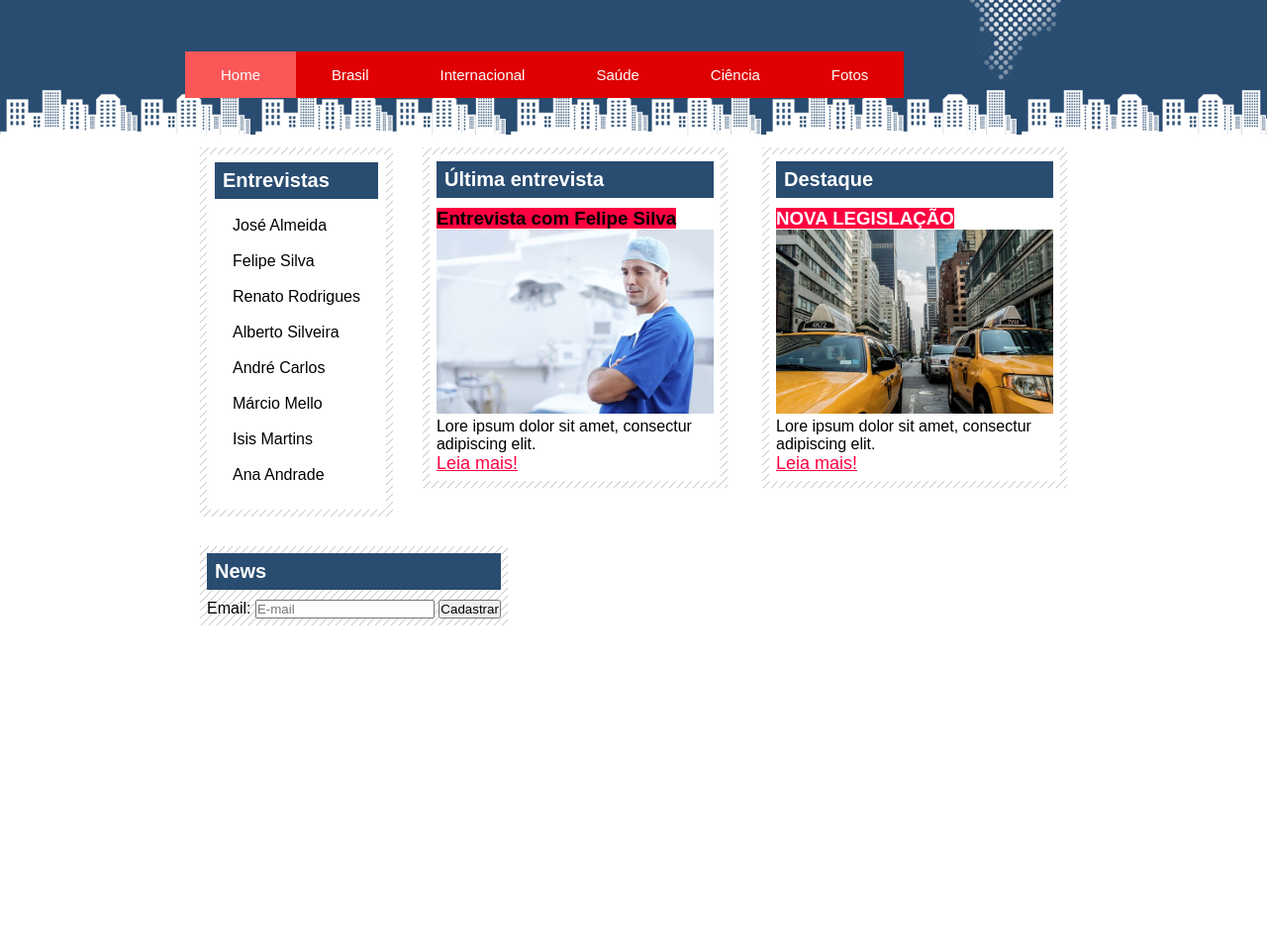
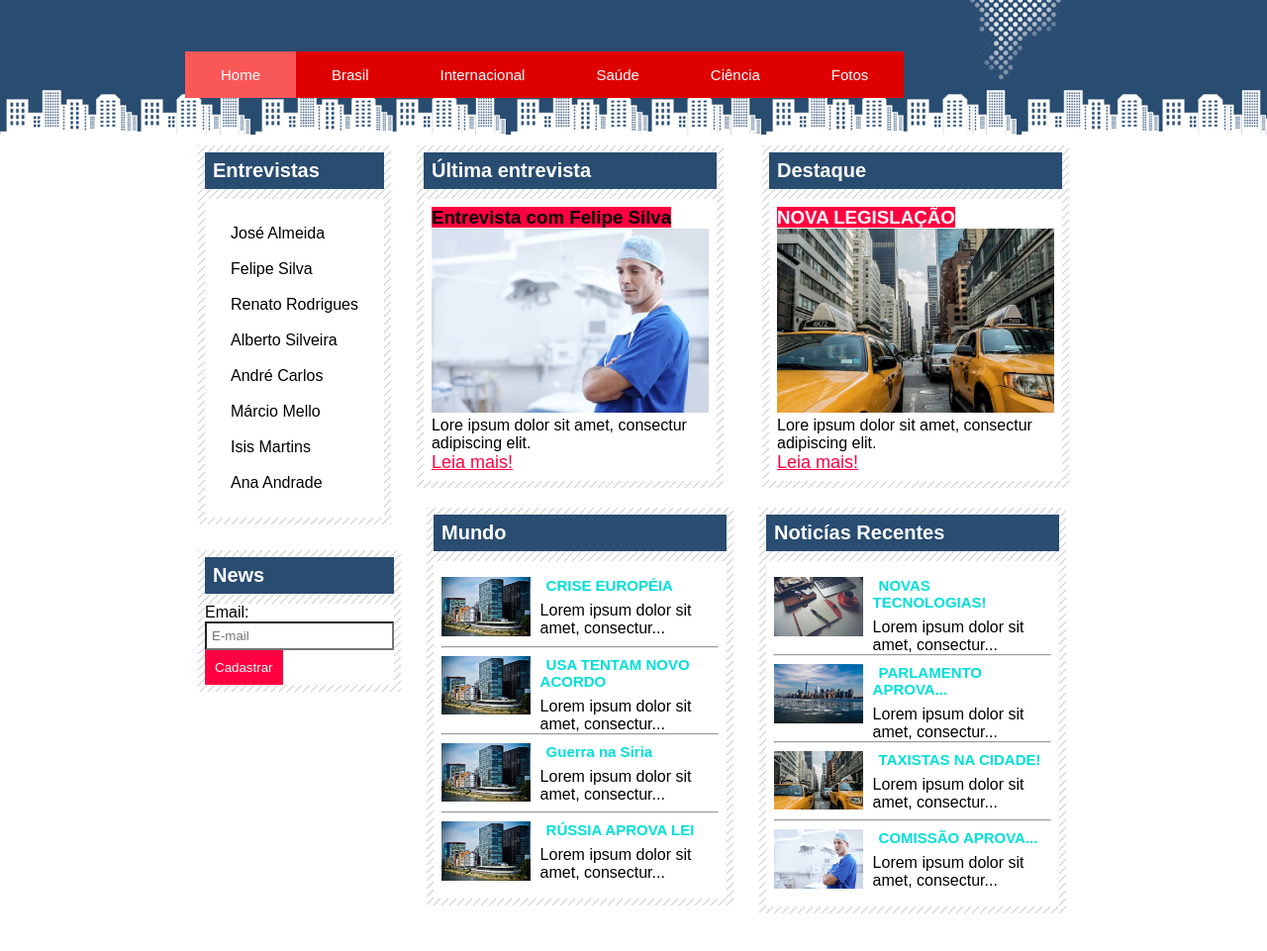
Before and after one commit to Gabrielsilvamagalhaes/Site-Not-cias, a plain HTML site: page index.html in a window 1280 px wide. Shown: the part 93-1054 px from the top of the page at 99% size. Before the commit the page ends 800 px from the top, so only its background shows below. Drawn offline with Linux system fonts and the light colour scheme.

Commit message:
feat: created last columns

```diff
--- a/content.css
+++ b/content.css
@@ -28,12 +28,45 @@
     background: url(Img/marcador.png) no-repeat left;
 }
 
+.format-position {
+    position: relative;
+    bottom: 43px;
+}
+
 .content-bar {
-    margin: 15px;
+    margin: 13px;
     padding: 7px;
     background: url(Img/fundo-caixa.png);
     float: left;
 }
+
+.content-bar label {
+    display: block;
+    cursor: pointer;
+}
+
+.content-bar input[type="email"] {
+    display: block;
+    border: 0.5px transparent gray;
+    background: white;
+    padding: 5px;
+}
+
+.content-bar button {
+    border: none;
+    background-color: #FF0040;
+    color: white;
+    padding: 10px;
+    cursor: pointer;
+    transition: opacity 0.3s;
+
+}
+
+.content-bar button:active {
+    opacity: 0.3;
+    background-color: #0056b3;
+}
+
 
 .content-bar h2 {
     background-color: rgb(41, 76, 113);
@@ -44,14 +77,25 @@
     text-indent: 5px;
 }
 
+
 .content-bar-right {
     float: right !important;
 }
 
 .content-news {
-    padding: 7px;
+    padding: 8px;
     background-color: white;
     width: 280px;
+}
+
+.content-news .small-img {
+    width: 32%;
+    min-width: 89px;
+    min-height: 59px;
+    float: left;
+    margin-right: 10px;
+    margin-top: 8px;
+    margin-bottom: 10px;
 }
 
 .content-news img {
@@ -71,3 +115,14 @@
     font-size: 18px;
     color: #FF0040;
 }
+
+.content-news .small-transcript p, .content-news h4 {
+    font-size: 15px;
+    margin: 8px 5px;
+    margin-bottom: 8px;
+}
+
+.content-news h4 {
+    text-indent: 6px;
+    color: #01DFD7;
+}
--- a/index.html
+++ b/index.html
@@ -1,5 +1,6 @@
 <!DOCTYPE html>
 <html lang="en">
+
     <head>
         <meta charset="UTF-8">
         <meta name="viewport" content="width=device-width, initial-scale=1.0">
@@ -8,6 +9,7 @@
         <link rel="stylesheet" href="style.css">
         <link rel="stylesheet" href="content.css">
     </head>
+
     <body id="home">
 
         <div id="principal">
@@ -34,8 +36,8 @@
 
             <div id="container">
                 <div class="content-bar">
+                    <h2>Entrevistas</h2>
                     <div id="nav-bar-vertical">
-                        <h2>Entrevistas</h2>
                         <ul>
                             <li><a href="">José Almeida</a></li>
                             <li><a href="">Felipe Silva</a></li>
@@ -50,9 +52,9 @@
                 </div>
 
                 <div class="content-bar">
+                    <h2>Última entrevista</h2>
+
                     <div class="content-news">
-
-                        <h2>Última entrevista</h2>
                         <h3>Entrevista com Felipe Silva</h3>
 
                         <img src="Img/doutor.jpg" alt="Imagem de um doutor">
@@ -63,9 +65,8 @@
                 </div>
 
                 <div class=" content-bar content-bar-right">
+                    <h2>Destaque</h2>
                     <div class="content-news">
-
-                        <h2>Destaque</h2>
                         <h3 style="color: white;">NOVA LEGISLAÇÃO</h3>
 
                         <img src="Img/taxi.jpg" alt="Imagem de um doutor">
@@ -76,18 +77,94 @@
                 </div>
                 <div class="clear"></div>
 
-                <form action="">
                 <div class="content-bar">
                     <h2>News</h2>
+                    <div style="background-color: white;">
+                        <form action="">
 
                             <label for="email">Email:</label>
                             <input type="email" name="email" id="email" placeholder="E-mail">
                             <button type="button">Cadastrar</button>
+                        </form>
                     </div>
-                </form>
+                </div>
+
+                <div class="content-bar format-position">
+                    <h2>Mundo</h2>
+                    <div class="content-news">
+                        <img class="small-img" src="Img/mundo.jpg" alt="">
+                        <h4>CRISE EUROPÉIA</h4>
+                        <p>Lorem ipsum dolor sit amet, consectur...</p>
+
+                        <div class="clear"></div>
+
+                        <hr>
+                        <img class="small-img" src="Img/mundo.jpg" alt="">
+                        <h4>USA TENTAM NOVO ACORDO</h4>
+                        <p>Lorem ipsum dolor sit amet, consectur...</p>
+
+                        <div class="clear"></div>
+
+                        <hr>
+                        <img class="small-img" src="Img/mundo.jpg" alt="">
+                        <h4>Guerra na Siria</h4>
+                        <p>Lorem ipsum dolor sit amet, consectur...</p>
+
+                        <div class="clear"></div>
+
+                        <hr>
+
+                        <img class="small-img" src="Img/mundo.jpg" alt="">
+                        <h4>RÚSSIA APROVA LEI</h4>
+                        <p>Lorem ipsum dolor sit amet, consectur...</p>
+
+                        <div class="clear"></div>
+
+                    </div>
+                </div>
+
+                <div class="content-bar format-position">
+                    <h2>Noticías Recentes</h2>
+                    <div class="content-news">
+                        <img class="small-img" src="Img/tecnologia.jpg" alt="">
+                        <h4>NOVAS TECNOLOGIAS!</h4>
+                        <p>Lorem ipsum dolor sit amet, consectur...</p>
+
+                        <div class="clear"></div>
+
+                        <hr>
+                        <img class="small-img" src="Img/cidade.jpg" alt="">
+                        <h4>PARLAMENTO APROVA...</h4>
+                        <p>Lorem ipsum dolor sit amet, consectur...</p>
+
+                        <div class="clear"></div>
+
+                        <hr>
+                        <img class="small-img" src="Img/taxi.jpg" alt="">
+                        <h4>TAXISTAS NA CIDADE!</h4>
+                        <p>Lorem ipsum dolor sit amet, consectur...</p>
+
+                        <div class="clear"></div>
+
+                        <hr>
+
+                        <img class="small-img" src="Img/doutor.jpg" alt="">
+                        <h4>COMISSÃO APROVA...</h4>
+                        <p>Lorem ipsum dolor sit amet, consectur...</p>
+
+                        <div class="clear"></div>
+
+                    </div>
+                </div>
+
+                <div class="clear"></div>
+
+            </div>
+
         </div>
 
         </div>
 
     </body>
+
 </html>
```
Lines whose indentation alone changed are shown as unchanged.
